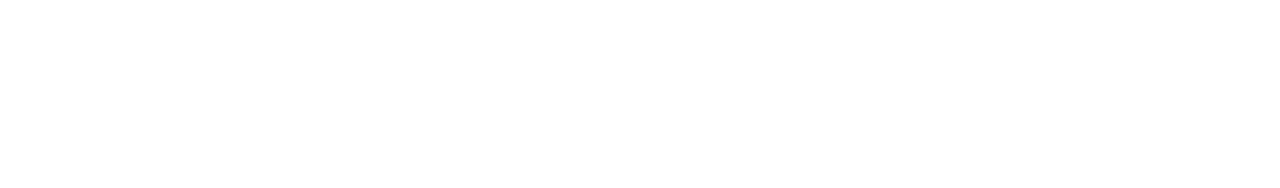
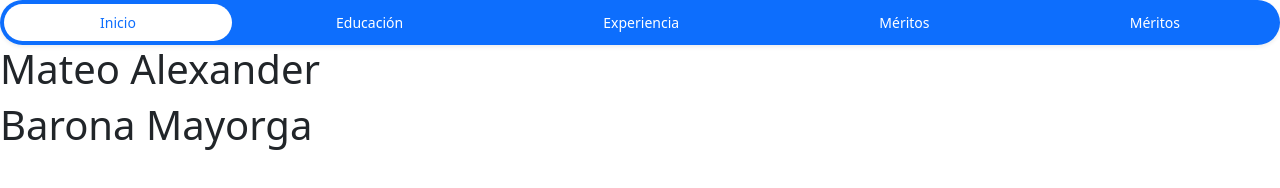
Before and after one commit to FlacoBarona/PracticaGit4A_BaronaMateo, a plain HTML site: page index.html in a window 1280 px wide. Drawn offline with nearby package versions, Linux system fonts and the light colour scheme.

Commit message:
Se agregó Bootstrap al proyecto, menú e información personal.

```diff
--- a/index.html
+++ b/index.html
@@ -4,9 +4,33 @@
     <meta charset="UTF-8">
     <meta http-equiv="X-UA-Compatible" content="IE=edge">
     <meta name="viewport" content="width=device-width, initial-scale=1.0">
+    <link href="https://cdn.jsdelivr.net/npm/bootstrap@5.3.0-alpha3/dist/css/bootstrap.min.css" rel="stylesheet" integrity="sha384-KK94CHFLLe+nY2dmCWGMq91rCGa5gtU4mk92HdvYe+M/SXH301p5ILy+dN9+nJOZ" crossorigin="anonymous">
+    <script src="https://cdn.jsdelivr.net/npm/bootstrap@5.3.0-alpha3/dist/js/bootstrap.bundle.min.js" integrity="sha384-ENjdO4Dr2bkBIFxQpeoTz1HIcje39Wm4jDKdf19U8gI4ddQ3GYNS7NTKfAdVQSZe" crossorigin="anonymous"></script>
     <title>Document</title>
 </head>
 <body>
-
+<nav>
+    <ul class="nav nav-pills nav-fill gap-2 p-1 small bg-primary rounded-5 shadow-sm" id="pillNav2" role="tablist" style="--bs-nav-link-color: var(--bs-white); --bs-nav-pills-link-active-color: var(--bs-primary); --bs-nav-pills-link-active-bg: var(--bs-white);">
+        <li class="nav-item" role="presentation">
+          <button class="nav-link active rounded-5" id="home-tab2" data-bs-toggle="tab" type="button" role="tab" aria-selected="true">Inicio</button>
+        </li>
+        <li class="nav-item" role="presentation">
+          <button class="nav-link rounded-5" id="profile-tab2" data-bs-toggle="tab" type="button" role="tab" aria-selected="false">Educación</button>
+        </li>
+        <li class="nav-item" role="presentation">
+          <button class="nav-link rounded-5" id="contact-tab2" data-bs-toggle="tab" type="button" role="tab" aria-selected="false">Experiencia</button>
+        </li>
+        <li class="nav-item" role="presentation">
+            <button class="nav-link rounded-5" id="contact-tab2" data-bs-toggle="tab" type="button" role="tab" aria-selected="false">Méritos</button>
+        </li>
+        <li class="nav-item" role="presentation">
+            <button class="nav-link rounded-5" id="contact-tab2" data-bs-toggle="tab" type="button" role="tab" aria-selected="false">Méritos</button>
+        </li>
+      </ul>
+</nav>
+<section>
+    <h1>Mateo Alexander</h1>
+    <h1>Barona Mayorga</h1>
+</section>
 </body>
 </html>
```
